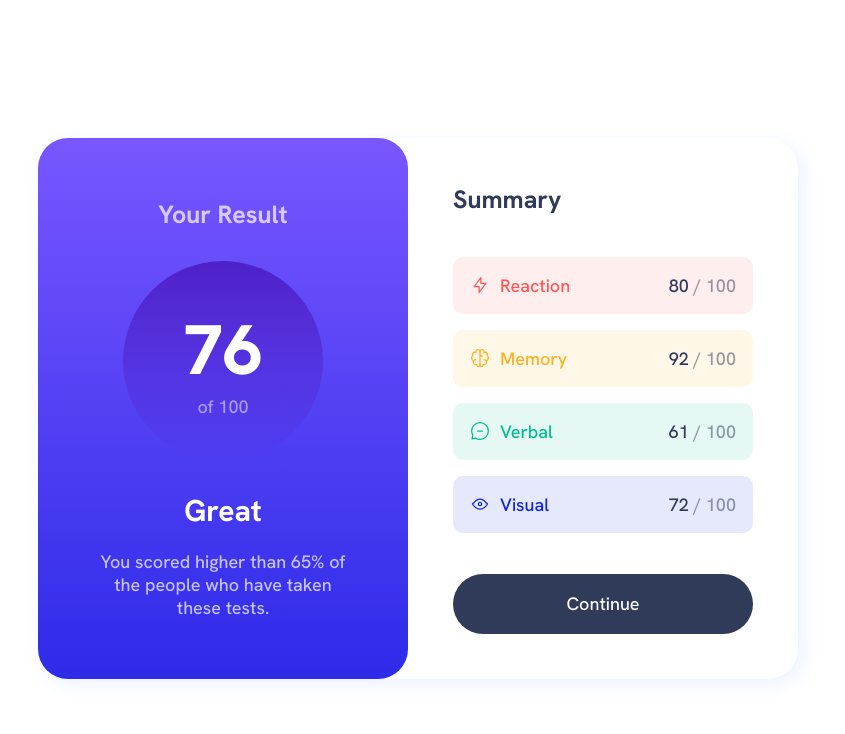
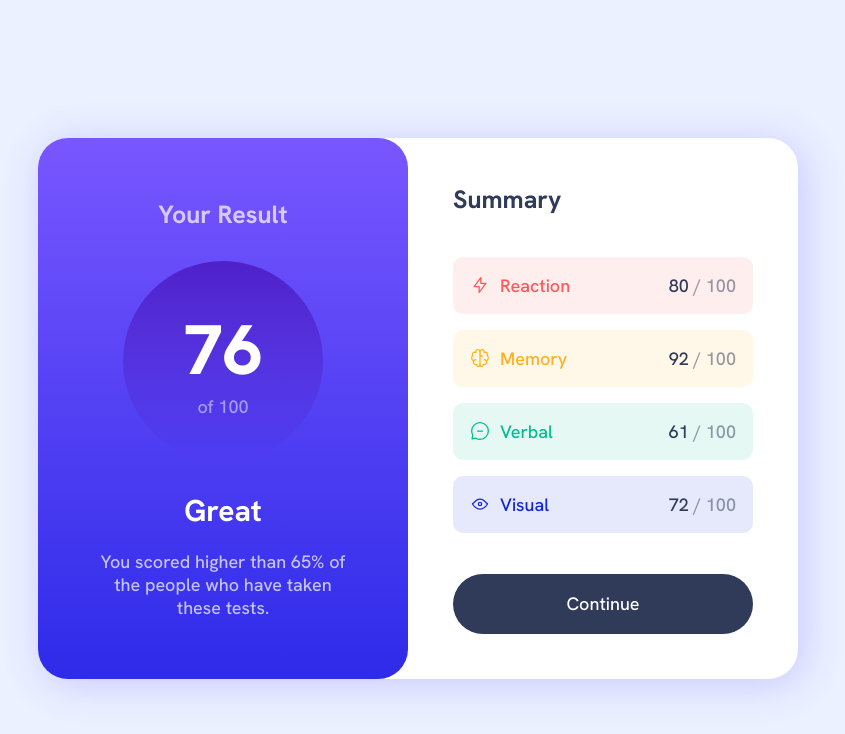
Before and after one commit to TofeDev/results-summary-component, a plain HTML site: page index.html in a window 1280 px wide. Shown: the whole page, without its empty margins (222-1067 px from the left). Drawn offline with Linux system fonts and the light colour scheme.

Commit message:
background colors

```diff
--- a/style.css
+++ b/style.css
@@ -31,7 +31,7 @@ body {
     align-items: center;
     justify-content: center;
     min-height: 100vh;
-    background-color: var(--White);
+    background-color: var(--Pale-blue);
 }
 
 h2, p, button {
@@ -47,7 +47,7 @@ h2, p, button {
     display: flex;
     background-color: var(--White);
     border-radius: 30px;
-    box-shadow: 5px 5px 20px var(--Pale-blue);
+    box-shadow: 5px 5px 40px var(--Light-lavender);
 }
 
 h2 {
```
